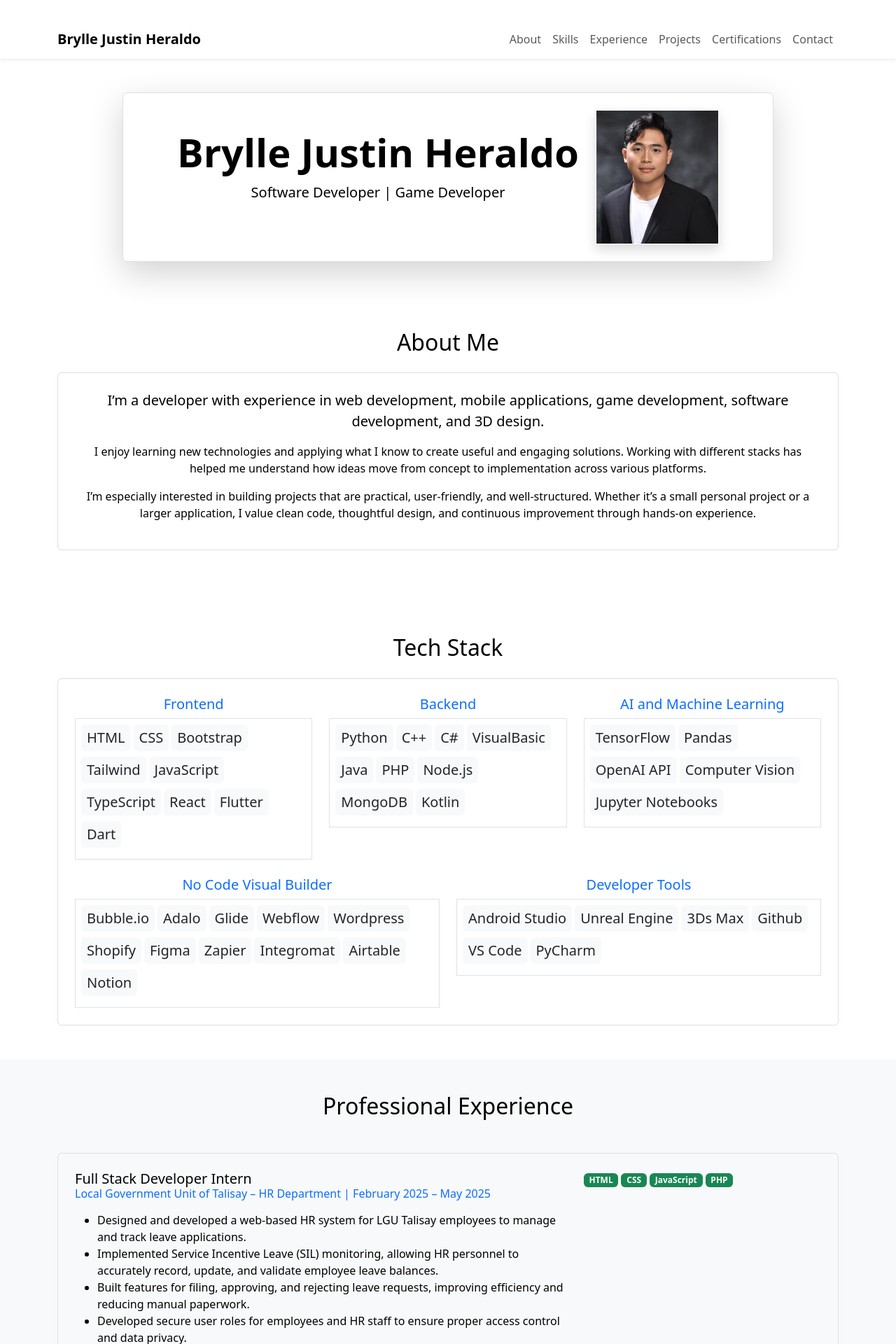
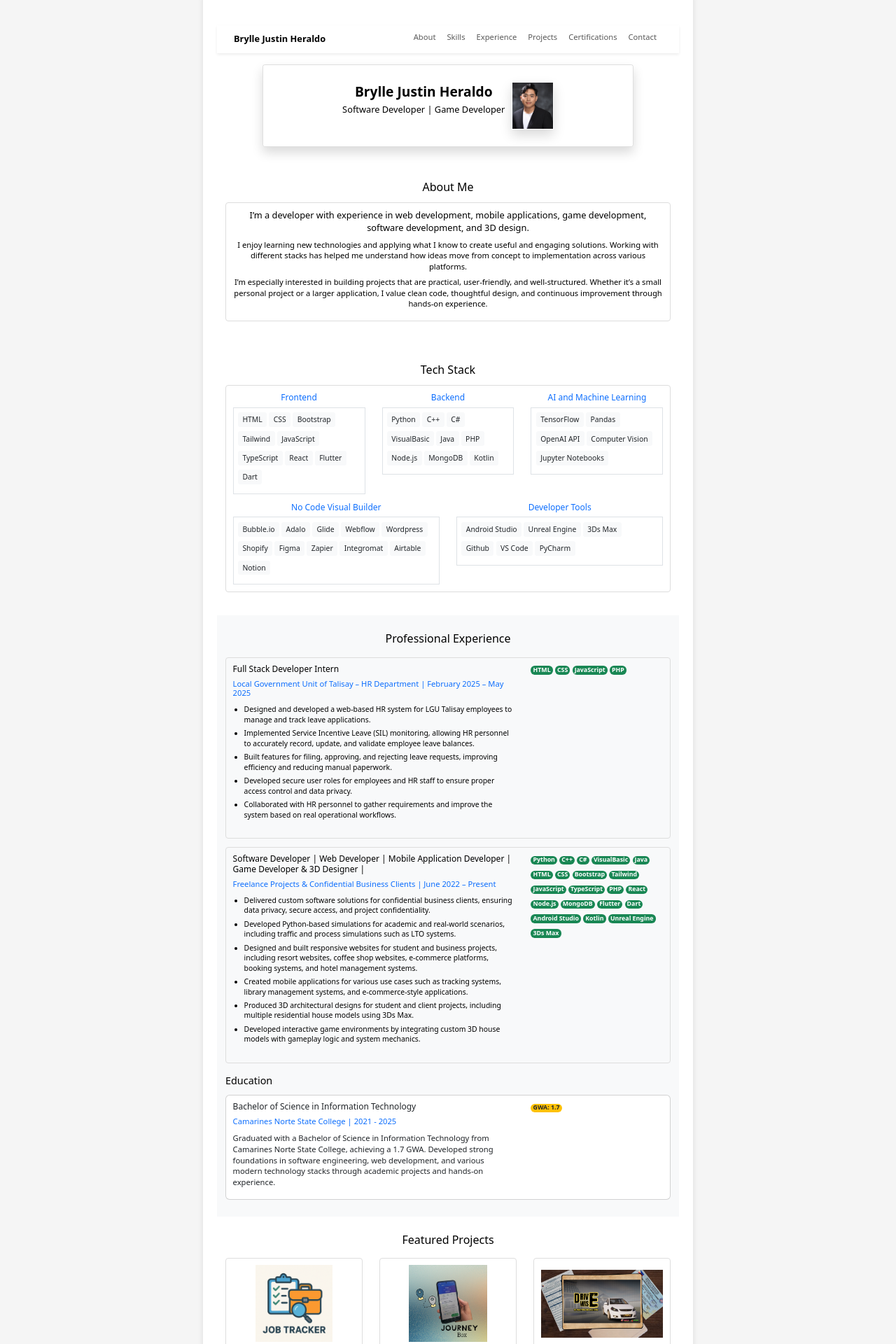
Before and after one commit to TeruhashiN/reactapp, a React (Vite) app: page / in a window 1280 px wide. Shown: the part 20-1940 px from the top of the page at 70% size. Built offline with nearby package versions, Linux system fonts and the light colour scheme.

Commit message:
fix size to 50%

```diff
--- a/index.html
+++ b/index.html
@@ -2,7 +2,7 @@
 <html lang="en">
   <head>
     <meta charset="UTF-8" />
-    <link rel="icon" type="image/svg+xml" href="/vite.svg" />
+    <link rel="icon" type="image/svg+xml" href="./public/images/profileDPs.jpg" />
     <meta name="viewport" content="width=device-width, initial-scale=1.0" />
     <title>Brylle Justin Heraldo - Software Developer </title>
   </head>
--- a/src/App.css
+++ b/src/App.css
@@ -1,32 +1,435 @@
+/* Base styling - 75% scale reduction */
+body {
+  margin: 0;
+  padding: 0.75rem 0.5rem;
+  background-color: #f5f5f5;
+  font-size: 10px;
+  line-height: 1.4;
+}
+
 .App {
   background-color: white;
   color: black;
+  max-width: 700px;
+  margin: 0 auto;
+  padding: 0.75rem;
+  box-shadow: 0 2px 8px rgba(0, 0, 0, 0.1);
 }
 
+/* Section styling */
 .section-border {
   border: 1px solid #ddd;
-  border-radius: 0.375rem;
-  padding: 1.5rem;
-}
-
-.small-profile {
-  width: 2rem; /* small square by default (~32px if root font-size is 16px) */
-  height: 2rem;
-  object-fit: cover;
-  border-radius: 0; /* square */
-  display: inline-block;
-  border: 1px solid transparent; /* change if you want a visible border */
+  border-radius: 0.25rem;
+  padding: 0.6rem;
+  margin-bottom: 0.6rem;
 }
 
 .header-border {
   border: 1px solid rgba(0, 0, 0, 0.125);
-  border-radius: 0.375rem;
-  padding: 1.5rem;
+  border-radius: 0.25rem;
+  padding: 0.75rem;
+}
+
+/* Profile image - 75% smaller */
+.small-profile {
+  width: 1.25rem;
+  height: 1.25rem;
+  object-fit: cover;
+  border-radius: 0;
+  display: inline-block;
+  border: 1px solid transparent;
 }
 
 @media (min-width: 768px) {
   .small-profile {
-    width: 11rem; /* slightly larger on wider screens */
-    height: 12rem;
+    width: 3.75rem;
+    height: 4.25rem;
   }
 }
+
+/* Typography - 75% scale */
+h1 {
+  font-size: 1.2rem !important;
+  margin-bottom: 0.4rem !important;
+}
+
+h2 {
+  font-size: 1rem !important;
+  margin-bottom: 0.75rem !important;
+}
+
+h3 {
+  font-size: 0.9rem !important;
+  margin-bottom: 0.6rem !important;
+}
+
+h5 {
+  font-size: 0.8rem !important;
+  margin-bottom: 0.4rem !important;
+}
+
+h6 {
+  font-size: 0.7rem !important;
+  margin-bottom: 0.4rem !important;
+}
+
+p, li {
+  font-size: 0.7rem;
+  margin-bottom: 0.4rem;
+}
+
+.lead {
+  font-size: 0.8rem !important;
+}
+
+/* Card adjustments */
+.card {
+  font-size: 0.65rem;
+}
+
+.card-body {
+  padding: 0.6rem !important;
+}
+
+.card-title {
+  font-size: 0.75rem !important;
+  margin-bottom: 0.4rem !important;
+}
+
+.card-text {
+  font-size: 0.65rem;
+}
+
+/* Badge sizing - 75% scale */
+.badge {
+  font-size: 0.55rem !important;
+  padding: 0.2em 0.35em !important;
+}
+
+/* Button sizing - 75% scale */
+.btn {
+  font-size: 0.65rem !important;
+  padding: 0.25rem 0.5rem !important;
+}
+
+.btn-sm {
+  font-size: 0.6rem !important;
+  padding: 0.2rem 0.35rem !important;
+}
+
+/* Spacing adjustments - 75% scale */
+.py-5 {
+  padding-top: 1.25rem !important;
+  padding-bottom: 1.25rem !important;
+}
+
+.py-4 {
+  padding-top: 0.75rem !important;
+  padding-bottom: 0.75rem !important;
+}
+
+.mb-5 {
+  margin-bottom: 1rem !important;
+}
+
+.mb-4 {
+  margin-bottom: 0.75rem !important;
+}
+
+.mb-3 {
+  margin-bottom: 0.6rem !important;
+}
+
+.mb-2 {
+  margin-bottom: 0.4rem !important;
+}
+
+.mt-5 {
+  margin-top: 1rem !important;
+}
+
+.mt-4 {
+  margin-top: 0.75rem !important;
+}
+
+.mt-3 {
+  margin-top: 0.6rem !important;
+}
+
+.me-1 {
+  margin-right: 0.2rem !important;
+}
+
+.me-2 {
+  margin-right: 0.4rem !important;
+}
+
+.me-3 {
+  margin-right: 0.6rem !important;
+}
+
+/* Gap adjustments */
+.gap-3 {
+  gap: 0.4rem !important;
+}
+
+.gap-4 {
+  gap: 0.6rem !important;
+}
+
+/* Navbar adjustments - 75% scale */
+.navbar {
+  padding: 0.3rem 0.75rem !important;
+}
+
+.navbar-brand {
+  font-size: 0.8rem !important;
+}
+
+.nav-link {
+  font-size: 0.7rem !important;
+  padding: 0.25rem 0.5rem !important;
+}
+
+.navbar-toggler {
+  padding: 0.2rem 0.4rem !important;
+  font-size: 0.75rem !important;
+}
+
+/* Skills section tech stack badges */
+#skills .d-inline-block {
+  font-size: 0.65rem !important;
+  padding: 0.2rem 0.4rem !important;
+}
+
+#skills .fs-5 {
+  font-size: 0.65rem !important;
+}
+
+#skills h5 {
+  font-size: 0.75rem !important;
+}
+
+#skills .border {
+  padding: 0.4rem !important;
+}
+
+/* Project cards - 75% scale */
+.project-card {
+  transition: transform 0.2s;
+}
+
+.project-card:hover {
+  transform: scale(1.02);
+}
+
+.project-card img {
+  height: 110px !important;
+}
+
+.project-card .p-3 {
+  padding: 0.6rem !important;
+}
+
+/* Modal adjustments - 75% scale */
+.modal-dialog {
+  max-width: 500px;
+}
+
+.modal-title {
+  font-size: 0.9rem !important;
+}
+
+.modal-body {
+  font-size: 0.7rem;
+  padding: 0.75rem !important;
+}
+
+.modal-header {
+  padding: 0.6rem 0.75rem !important;
+}
+
+.carousel-item img {
+  height: 150px !important;
+}
+
+.carousel-control-prev-icon,
+.carousel-control-next-icon {
+  padding: 12px !important;
+}
+
+.carousel-indicators button {
+  width: 6px !important;
+  height: 6px !important;
+}
+
+/* Certifications section - 75% scale */
+#certifications .card img {
+  width: 32px !important;
+  height: 24px !important;
+}
+
+#certifications .card-title {
+  font-size: 0.7rem !important;
+}
+
+#certifications h6 {
+  font-size: 0.65rem !important;
+}
+
+#certifications small {
+  font-size: 0.6rem !important;
+}
+
+#certifications .mb-4 {
+  margin-bottom: 0.6rem !important;
+}
+
+/* Experience section - 75% scale */
+#experience ul {
+  padding-left: 1rem;
+}
+
+#experience li {
+  font-size: 0.65rem;
+  margin-bottom: 0.3rem;
+}
+
+/* Footer adjustments - 75% scale */
+footer {
+  font-size: 0.65rem;
+  padding: 0.75rem 0 !important;
+}
+
+footer h6 {
+  font-size: 0.75rem !important;
+  margin-bottom: 0.4rem !important;
+}
+
+footer p {
+  font-size: 0.65rem;
+  margin-bottom: 0.4rem;
+}
+
+footer .py-4 {
+  padding-top: 0.75rem !important;
+  padding-bottom: 0.75rem !important;
+}
+
+footer .mb-3 {
+  margin-bottom: 0.6rem !important;
+}
+
+footer .mb-4 {
+  margin-bottom: 0.75rem !important;
+}
+
+/* List group items - 75% scale */
+.list-group-item {
+  font-size: 0.65rem;
+  padding: 0.4rem 0.6rem;
+}
+
+/* Icon sizing - 75% scale */
+.fs-4 {
+  font-size: 0.9rem !important;
+}
+
+/* Container padding - 75% scale */
+.container {
+  padding-left: 0.75rem !important;
+  padding-right: 0.75rem !important;
+}
+
+/* Display classes - 75% scale */
+.display-4 {
+  font-size: 1.2rem !important;
+}
+
+/* Shadow adjustments */
+.shadow-lg {
+  box-shadow: 0 0.5rem 1rem rgba(0, 0, 0, 0.15) !important;
+}
+
+.shadow-sm {
+  box-shadow: 0 0.125rem 0.25rem rgba(0, 0, 0, 0.075) !important;
+}
+
+/* Border radius adjustments */
+.rounded {
+  border-radius: 0.2rem !important;
+}
+
+/* Responsive adjustments */
+@media (min-width: 992px) {
+  .App {
+    padding: 1.25rem;
+  }
+
+  .py-5 {
+    padding-top: 1.5rem !important;
+    padding-bottom: 1.5rem !important;
+  }
+}
+
+@media (max-width: 768px) {
+  body {
+    padding: 0.4rem;
+  }
+
+  .App {
+    padding: 0.6rem;
+  }
+
+  h1 {
+    font-size: 1rem !important;
+  }
+
+  h2 {
+    font-size: 0.9rem !important;
+  }
+
+  .header-border {
+    padding: 0.6rem;
+  }
+
+  .small-profile {
+    width: 3rem;
+    height: 3.5rem;
+  }
+
+  .navbar-brand {
+    font-size: 0.7rem !important;
+  }
+}
+
+/* Print styles - 75% scale */
+@media print {
+  body {
+    background-color: white;
+    padding: 0;
+    font-size: 8px;
+  }
+
+  .App {
+    box-shadow: none;
+    max-width: 100%;
+    padding: 0;
+  }
+
+  .navbar {
+    display: none;
+  }
+
+  section {
+    page-break-inside: avoid;
+  }
+
+  h1 {
+    font-size: 1rem !important;
+  }
+
+  h2 {
+    font-size: 0.85rem !important;
+  }
+}
```
